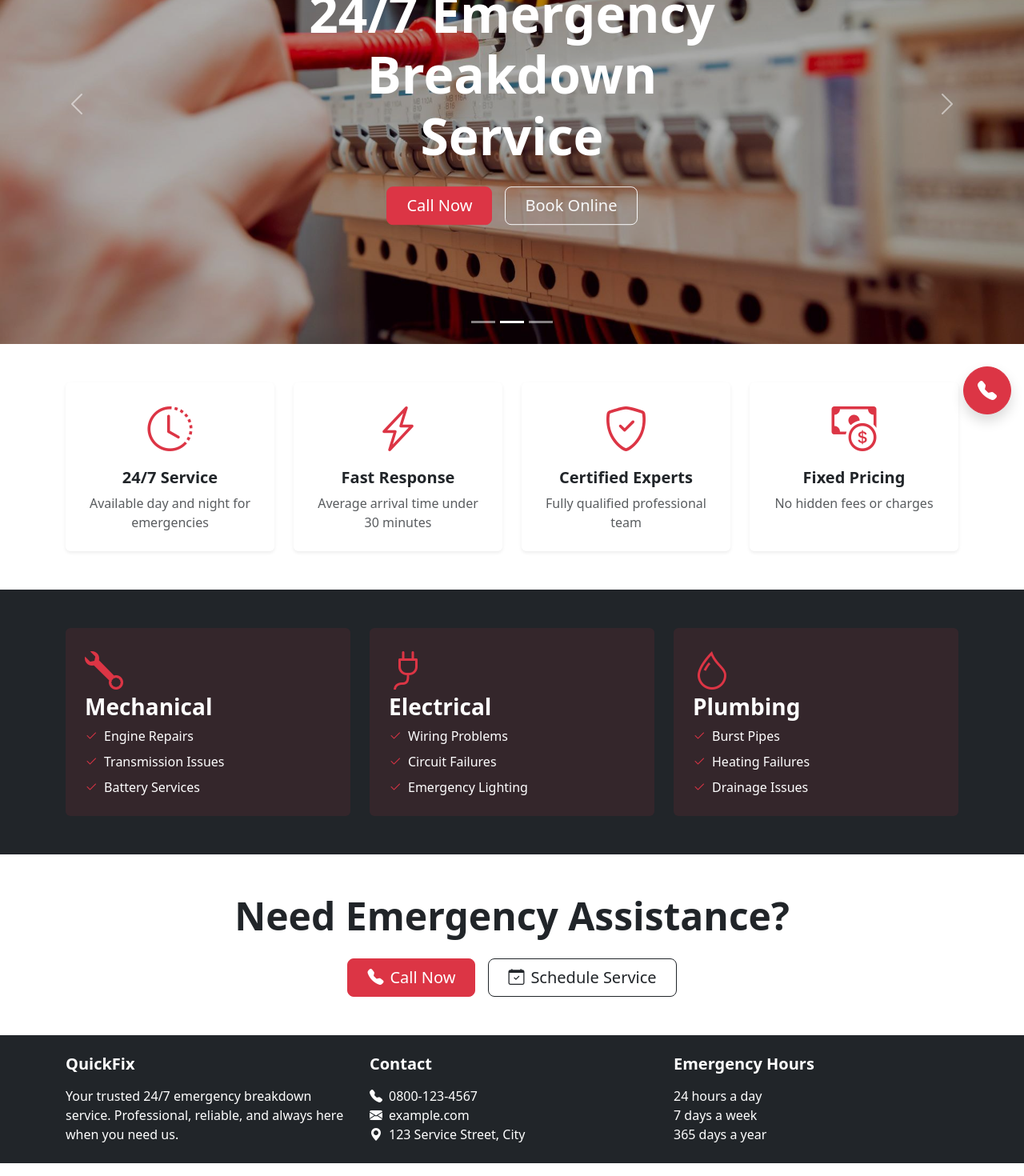
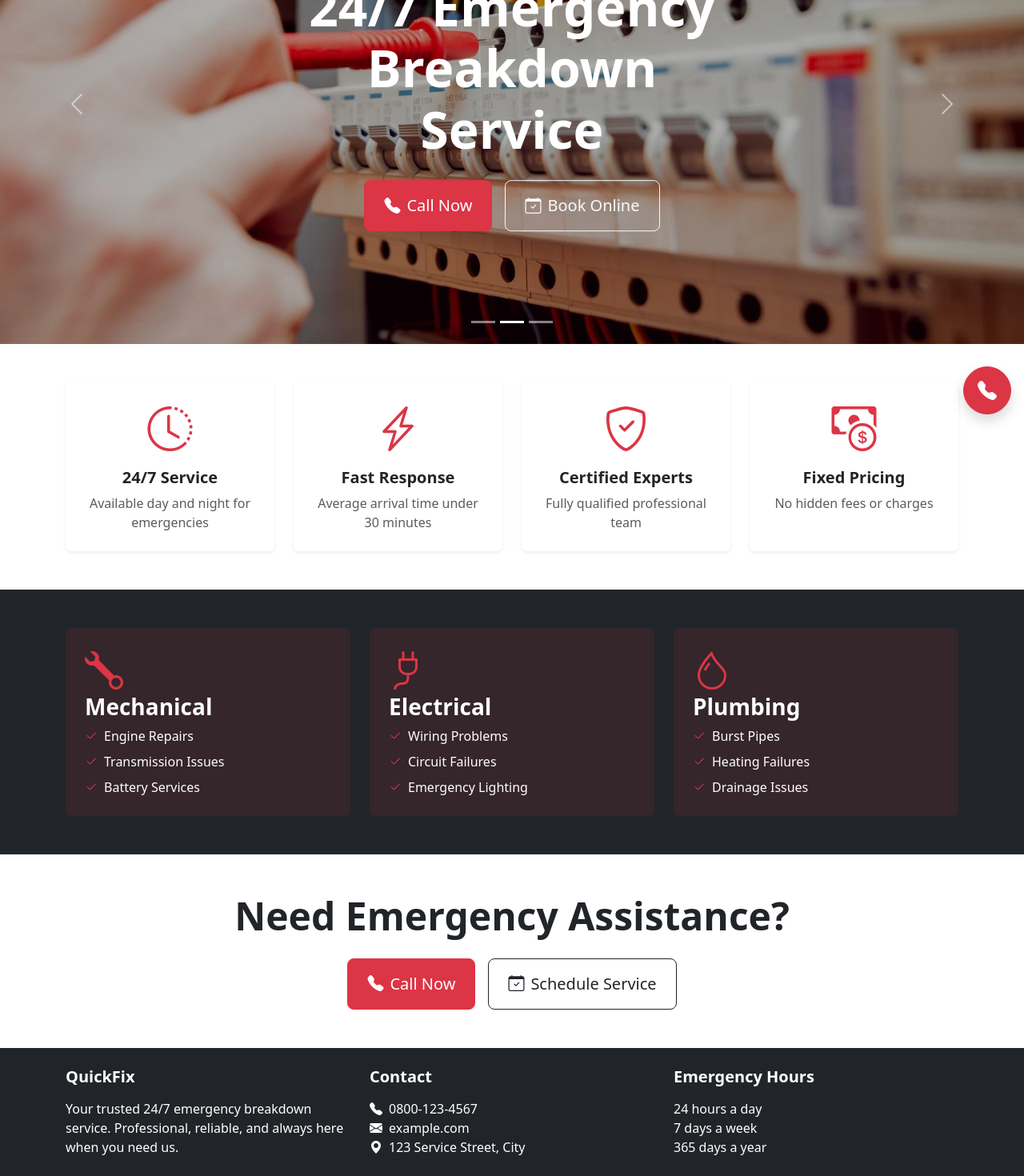
Before and after one commit to kevin-peiris/emergency-service, an Angular app: page / in a window 1280 px wide. Shown: the part 266-1736 px from the top of the page at 80% size. Built offline with nearby package versions, Linux system fonts and the light colour scheme.

Commit message:
btn overflow fixed

```diff
--- a/src/app/pages/homepage/homepage.component.html
+++ b/src/app/pages/homepage/homepage.component.html
@@ -17,8 +17,12 @@
                         <div class="col-lg-8 mx-auto text-center">
                             <h1 class="display-3 fw-bold mb-4" data-aos="fade-up">24/7 Emergency Breakdown Service</h1>
                             <div class="d-flex justify-content-center gap-3" data-aos="fade-up">
-                                <button class="btn btn-danger btn-lg px-4" data-bs-toggle="modal" data-bs-target="#callModal">Call Now</button>
-                                <button class="btn btn-outline-light btn-lg px-4" data-bs-toggle="modal" data-bs-target="#bookingModal">Book Online</button>
+                                <button class="btn btn-danger btn-lg text-nowrap px-3 px-md-4 py-2 py-md-3" data-bs-toggle="modal" data-bs-target="#callModal">
+                                    <i class="bi bi-telephone-fill me-2"></i>Call Now
+                                </button>
+                                <button class="btn btn-outline-light btn-lg text-nowrap px-3 px-md-4 py-2 py-md-3" data-bs-toggle="modal" data-bs-target="#bookingModal">
+                                    <i class="bi bi-calendar-check me-2"></i>Book Online
+                                </button>
                             </div>
                         </div>
                     </div>
@@ -34,8 +38,12 @@
                         <div class="col-lg-8 mx-auto text-center">
                             <h1 class="display-3 fw-bold mb-4">24/7 Emergency Breakdown Service</h1>
                             <div class="d-flex justify-content-center gap-3">
-                                <button class="btn btn-danger btn-lg px-4" data-bs-toggle="modal" data-bs-target="#callModal">Call Now</button>
-                                <button class="btn btn-outline-light btn-lg px-4" data-bs-toggle="modal" data-bs-target="#bookingModal">Book Online</button>
+                                <button class="btn btn-danger btn-lg text-nowrap px-3 px-md-4 py-2 py-md-3" data-bs-toggle="modal" data-bs-target="#callModal">
+                                    <i class="bi bi-telephone-fill me-2"></i>Call Now
+                                </button>
+                                <button class="btn btn-outline-light btn-lg text-nowrap px-3 px-md-4 py-2 py-md-3" data-bs-toggle="modal" data-bs-target="#bookingModal">
+                                    <i class="bi bi-calendar-check me-2"></i>Book Online
+                                </button>
                             </div>
                         </div>
                     </div>
@@ -50,8 +58,12 @@
                         <div class="col-lg-8 mx-auto text-center">
                             <div class="display-3 fw-bold mb-4">24/7 Emergency Breakdown Service</div>
                             <div class="d-flex justify-content-center gap-3">
-                                <button class="btn btn-danger btn-lg px-4" data-bs-toggle="modal" data-bs-target="#callModal">Call Now</button>
-                                <button class="btn btn-outline-light btn-lg px-4" data-bs-toggle="modal" data-bs-target="#bookingModal">Book Online</button>
+                                <button class="btn btn-danger btn-lg text-nowrap px-3 px-md-4 py-2 py-md-3" data-bs-toggle="modal" data-bs-target="#callModal">
+                                    <i class="bi bi-telephone-fill me-2"></i>Call Now
+                                </button>
+                                <button class="btn btn-outline-light btn-lg text-nowrap px-3 px-md-4 py-2 py-md-3" data-bs-toggle="modal" data-bs-target="#bookingModal">
+                                    <i class="bi bi-calendar-check me-2"></i>Book Online
+                                </button>
                             </div>
                         </div>
                     </div>
@@ -167,10 +179,11 @@
         <div class="col-lg-8 mx-auto text-center">
             <h2 class="display-5 fw-bold mb-4">Need Emergency Assistance?</h2>
             <div class="d-flex justify-content-center gap-3">
-                <button class="btn btn-danger btn-lg px-4" data-bs-toggle="modal" data-bs-target="#callModal">
+                <button class="btn btn-danger btn-lg text-nowrap px-3 px-md-4 py-2 py-md-3" data-bs-toggle="modal" data-bs-target="#callModal">
                     <i class="bi bi-telephone-fill me-2"></i>Call Now
                 </button>
-                <button class="btn btn-outline-dark btn-lg px-4" data-bs-toggle="modal" data-bs-target="#bookingModal">
+                <button class="btn btn-outline-dark btn-lg text-nowrap px-4 px-md-4 py-2 py-md-3" data-bs-toggle="modal"
+                    data-bs-target="#bookingModal">
                     <i class="bi bi-calendar-check me-2"></i>Schedule Service
                 </button>
             </div>
```
